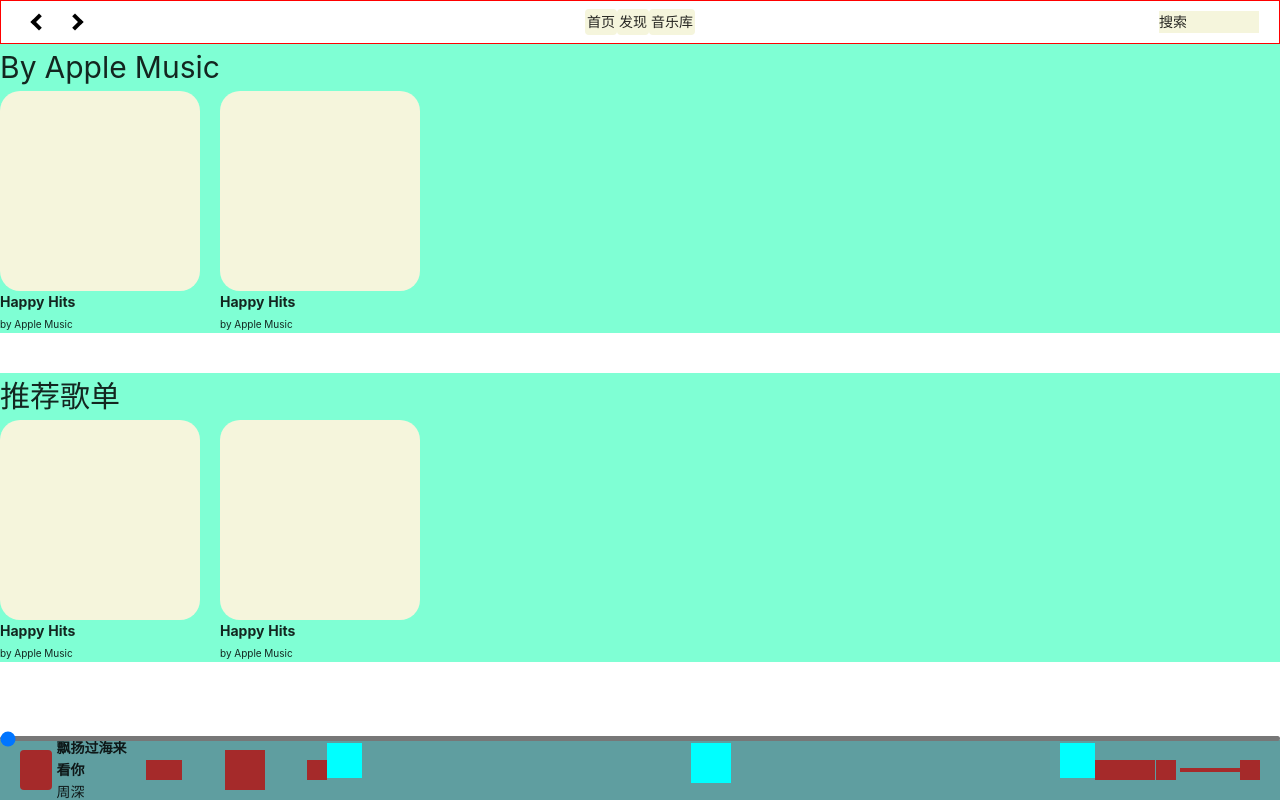
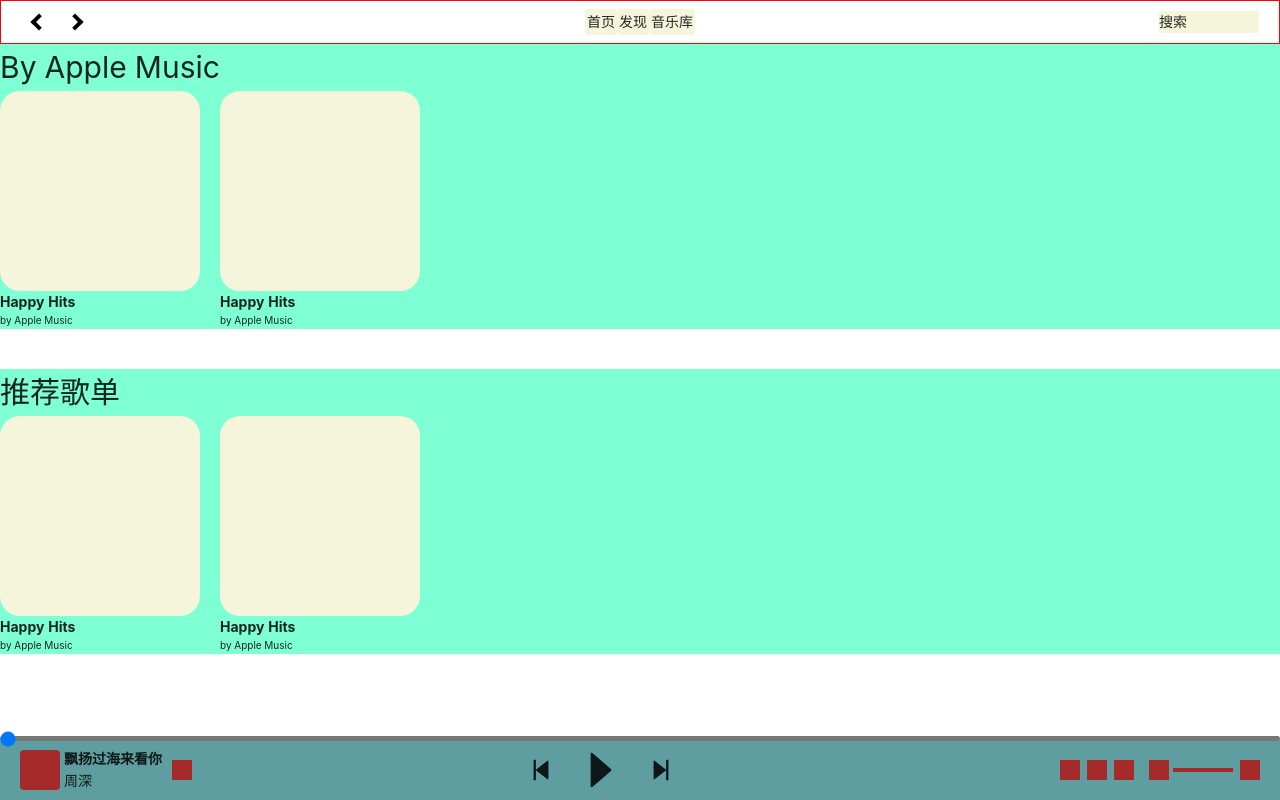
Before and after one commit to fl427/netease.React, a React app: page / in a window 1280 px wide. Built offline with nearby package versions, Linux system fonts and the light colour scheme.

Commit message:
feat(antd-icon): audio player icon

```diff
--- a/package.json
+++ b/package.json
@@ -59,6 +59,7 @@
     "webpack-dev-server": "^4.4.0"
   },
   "dependencies": {
+    "@ant-design/icons": "^4.7.0",
     "@babel/preset-typescript": "^7.16.0",
     "@babel/register": "^7.16.0",
     "@types/react-router-dom": "^5.3.2",
--- a/src/components/Layout/Footer/AudioControls/index.scss
+++ b/src/components/Layout/Footer/AudioControls/index.scss
@@ -4,73 +4,23 @@ button {
   cursor: pointer;
 }
 
-input[type="range"] {
-  height: 5px;
-  -webkit-appearance: none;
-  width: 100%;
-  margin-bottom: 10px;
-  border-radius: 8px;
-  background: #3b7677;
-  transition: background 0.2s ease;
-  cursor: pointer;
-}
-
-.audio-player {
-  max-width: 350px;
-  padding: 24px;
-  border-radius: 20px;
-  box-shadow: 0 28px 28px rgba(0, 0, 0, 0.2);
-  margin: auto;
-  color: var(--white);
-}
-
-.artwork {
-  border-radius: 120px;
-  display: block;
-  margin: auto;
-  height: 200px;
-  width: 200px;
-}
-
-.track-info {
-  text-align: center;
-  z-index: 1;
-  position: relative;
-}
-
-.title {
-  font-weight: 700;
-  margin-bottom: 4px;
-}
-
-.artist {
-  font-weight: 300;
-  margin-top: 0;
-}
-
 .audio-controls {
+  width: 75%;
   display: flex;
   justify-content: space-between;
-  width: 75%;
-  margin: 0 auto 15px;
-}
+  align-items: center;
 
-.audio-controls .prev,
-.audio-controls .next {
-  width: 35px;
-  height: 35px;
-  background: aqua;
-}
+  &-prev svg,
+  &-next svg {
+    width: 30px;
+    height: 30px;
+  }
 
-.audio-controls .play,
-.audio-controls .pause {
-  height: 40px;
-  width: 40px;
-  background: aqua;
-}
-
-.audio-controls path {
-  fill: #fff;
+  &-play svg,
+  &-pause svg {
+    width: 50px;
+    height: 50px;
+  }
 }
 
 .color-backdrop {
--- a/src/components/Layout/Footer/AudioControls/index.tsx
+++ b/src/components/Layout/Footer/AudioControls/index.tsx
@@ -1,4 +1,10 @@
 import React from "react";
+import {
+    StepBackwardOutlined,
+    StepForwardOutlined,
+    CaretRightOutlined,
+    PauseOutlined
+} from '@ant-design/icons';
 import './index.scss';
 
 interface Props {
@@ -15,41 +21,29 @@ const AudioControls: React.FC<Props> = ({
    onNextClick
 }) => (
     <div className="audio-controls">
-        <button
-            type="button"
-            className="prev"
+        <StepBackwardOutlined
+            className="audio-controls-prev"
             aria-label="Previous"
             onClick={onPrevClick}
-        >
-            {/*<Prev />*/}
-        </button>
+        />
         {isPlaying ? (
-            <button
-                type="button"
-                className="pause"
+            <PauseOutlined
+                className="audio-controls-pause"
+                aria-label="Pause"
                 onClick={() => onPlayPauseClick(false)}
-                aria-label="Pause"
-            >
-                {/*<Pause />*/}
-            </button>
+            />
         ) : (
-            <button
-                type="button"
-                className="play"
+            <CaretRightOutlined
+                className="audio-controls-play"
+                aria-label="Play"
                 onClick={() => onPlayPauseClick(true)}
-                aria-label="Play"
-            >
-                {/*<Play />*/}
-            </button>
+            />
         )}
-        <button
-            type="button"
-            className="next"
+        <StepForwardOutlined
+            className="audio-controls-next"
             aria-label="Next"
             onClick={onNextClick}
-        >
-            {/*<Next />*/}
-        </button>
+        />
     </div>
 );
 
--- a/src/components/Layout/Footer/index.scss
+++ b/src/components/Layout/Footer/index.scss
@@ -17,6 +17,17 @@
     top: -4px;
     width: 100%;
     height: 4px;
+  }
+
+  input[type="range"] {
+    height: 5px;
+    -webkit-appearance: none;
+    width: 100%;
+    margin-bottom: 10px;
+    border-radius: 8px;
+    background: #3b7677;
+    transition: background 0.2s ease;
+    cursor: pointer;
   }
 
   &-music {
--- a/src/components/Layout/Footer/index.tsx
+++ b/src/components/Layout/Footer/index.tsx
@@ -147,16 +147,17 @@ const Footer: React.FC<Props> = ({
                 <div className={'footer-music-like'} />
             </div>
             <div className={'footer-control'}>
-                <div className={'footer-control-prev'} />
-                <div className={'footer-control-play'} />
-                <div className={'footer-control-next'} />
+                {/*<div className={'footer-control-prev'} />*/}
+                {/*<div className={'footer-control-play'} />*/}
+                {/*<div className={'footer-control-next'} />*/}
+                <AudioControls
+                    isPlaying={isPlaying}
+                    onPrevClick={toPrevTrack}
+                    onNextClick={toNextTrack}
+                    onPlayPauseClick={setIsPlaying}
+                />
             </div>
-            <AudioControls
-                isPlaying={isPlaying}
-                onPrevClick={toPrevTrack}
-                onNextClick={toNextTrack}
-                onPlayPauseClick={setIsPlaying}
-            />
+
             <div className={'footer-detail'}>
                 <div className={'footer-detail-words'} />
                 <div className={'footer-detail-list'} />
```
Also changed, not shown: 1 other file (tests, documents, lock files or other folders).
